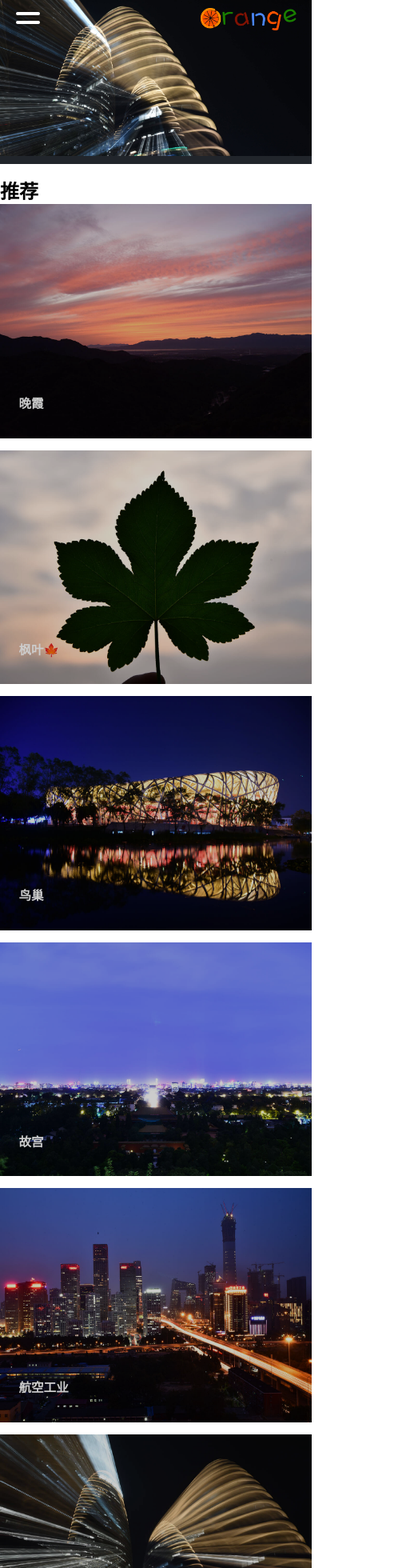
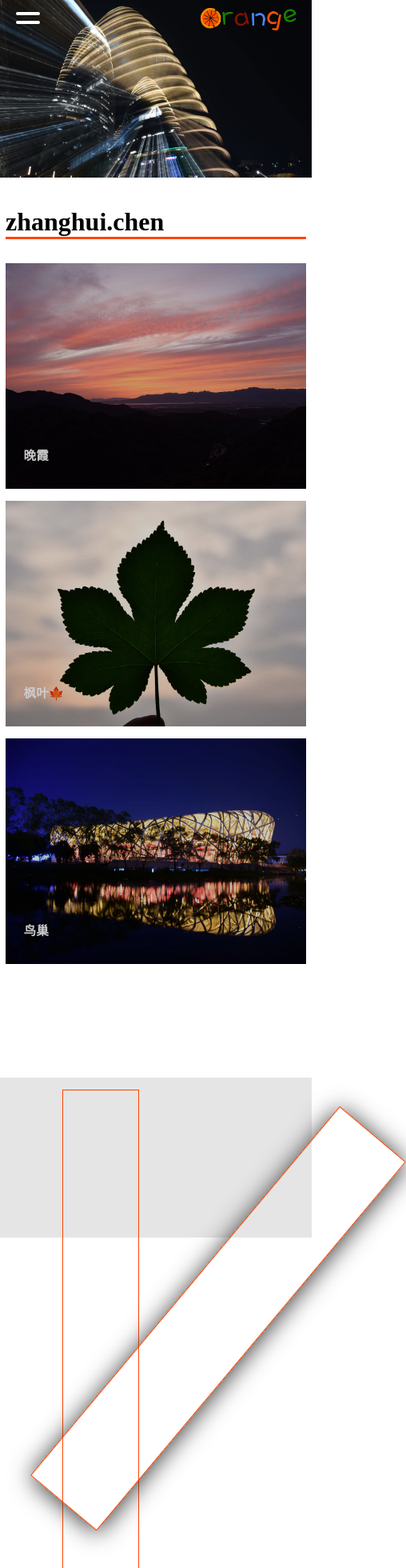
Before and after one commit to chen8000/orange, a React app: page /home in a window 390 px wide. Shown: the top 1960 px of the page at 80% size, 508 px wide, since content can reach past the window. Built offline with nearby package versions, Linux system fonts and the light colour scheme.

Commit message:
先这样吧

```diff
--- a/src/components/commonStyle/_$.scss
+++ b/src/components/commonStyle/_$.scss
@@ -8,3 +8,12 @@ $footerH:80px!default;
 
 // footer color
 $footerColor:#21252b;
+
+// logo color
+$Ncolor:#5585ec;
+$Rcolor:#3c7c21;
+$Acolor:#751e0f;
+$Gcolor:orangered;
+
+// 板块件的margin
+$PlateMargin:60px;
--- a/src/components/commonStyle/_mixin.scss
+++ b/src/components/commonStyle/_mixin.scss
@@ -31,6 +31,11 @@
     height : $h ;
 }
 
+// margin 左右居中
+@mixin marginCenter( $t:0 ){
+    margin:$t auto;
+}
+
 // 定位 上下左右居中  要求父元素有定位属性
 @mixin positionCenter( $type:absolute ){
     position: $type;
@@ -38,3 +43,17 @@
     left:50%;
     transform: translate(-50%, -50%);
 }
+
+// 定位左右居中
+@mixin positionLRcenter($type:absolute){
+    position: $type;
+    left:50%;
+    transform: translateX(-50%);
+}
+
+// 定位上下居中
+@mixin positionTBcenter($type:absolute){
+    position: $type;
+    top:50%;
+    transform: translateY(-50%);
+}
--- a/src/components/footer/index.jsx
+++ b/src/components/footer/index.jsx
@@ -8,7 +8,7 @@ class Footer extends Component {
     render(){
         return (
             <div className={ footStyle.footer }>
-                京ICP备18040656
+                京ICP备18040656号
             </div>
         )
     }
--- a/src/components/home/banner/index.jsx
+++ b/src/components/home/banner/index.jsx
@@ -1,25 +1,13 @@
 
 import React, { Component } from 'react'
 import style from './index.scss'
-
-// 占位组件
-import Placeholder from '../../commonComponents/placeholder'
 
 class Banner extends Component {
 
     render() {
         return (
             <div className={ style.banner }>
-
-                <Placeholder url={`/img/home/banner/placeholder.png`}/>
-
-                <div className={ style.fixedCase }>
-
-                    <Placeholder url={`/img/home/banner/placeholder.png`}/>
-
-                    <img className={ style.bannerBg } src="/img/home/banner/banner.jpg" alt=""/>
-
-                </div>
+                <img className={ style.bannerBg } src="/img/home/banner/banner.jpg" alt=""/>
             </div>
         )
     }
--- a/src/components/home/banner/index.scss
+++ b/src/components/home/banner/index.scss
@@ -1,7 +1,12 @@
 
 @import '../../commonStyle/commonSet';
 
+
 .banner{
+    img{
+        display: block;
+        @include wh(100%);
+    }
     .fixedCase{
         @include wh(100%);
         position:fixed;
@@ -16,10 +21,6 @@
             left:0;
 
         }
-
-        button{
-            @include positionCenter();
-        }
     }
 
 }
--- a/src/components/home/index.jsx
+++ b/src/components/home/index.jsx
@@ -5,6 +5,7 @@ import React, { Component } from 'react'
 // 引入子组件
 import Banner from './banner'
 import Todo from './todo'
+import StylePiece from './stylePiece'
 
 
 class Home extends Component {
@@ -14,6 +15,7 @@ class Home extends Component {
             <div>
                 <Banner />
                 <Todo />
+                <StylePiece />
             </div>
         )
     }
--- /dev/null
+++ b/src/components/home/stylePiece/index.jsx
@@ -0,0 +1,27 @@
+
+import React, { Component } from 'react'
+import style from './index.scss'
+
+class StylePiece extends Component{
+
+    render(){
+        return(
+            <div className={ style.stylePiece }>
+                <div className={ style.bg }></div>
+                <div className={ style.content }>
+                    {/* left图片 */}
+                    <div className={ style.leftImg }>
+
+                    </div>
+
+                    {/* right 图片 */}
+                    <div className={ style.rightImg }>
+
+                    </div>
+                </div>
+            </div>
+        )
+    }
+}
+
+export default StylePiece
--- /dev/null
+++ b/src/components/home/stylePiece/index.scss
@@ -0,0 +1,48 @@
+
+
+@import '../../commonStyle/commonSet';
+
+.stylePiece{
+    @include wh(100%);
+    position: relative;
+
+    margin:$PlateMargin*2 0 $PlateMargin 0;
+
+    .bg{
+        position: absolute;
+        top:0;
+        @include wh(100%, 200px);
+        @include bg(rgba(0,0,0,.1));
+    }
+    .content{
+        @include wh(60%);
+        @include marginCenter();
+        position: relative;
+        padding: 15px;
+
+
+        .leftImg{
+            @include wh(40%, 600px);
+            border:1px solid $Gcolor;
+        }
+        .rightImg{
+            @include wh(40%, 600px);
+
+            border: 1px solid $Gcolor;
+            position: absolute;
+            top:0;
+            right:0;
+            box-shadow:2px 2px 30px #333333;
+            transform: rotate(40deg);
+
+
+        }
+    }
+}
+
+
+/*-------------- 992 pad*/
+@media all and (max-width: 992px){}
+
+/*-------------- 767  phone*/
+@media all and (max-width: 767px){}
--- a/src/components/home/todo/index.jsx
+++ b/src/components/home/todo/index.jsx
@@ -14,10 +14,7 @@ class Todo extends Component {
             todo:[
                 {title:'晚霞', imgUrl:'/img/home/todo/todos1.jpg'},
                 {title:'枫叶🍁', imgUrl:'/img/home/todo/todos2.jpg'},
-                {title:'鸟巢', imgUrl:'/img/home/todo/todos3.jpg' },
-                {title:'故宫', imgUrl:'/img/home/todo/todos4.jpg'},
-                {title:'航空工业', imgUrl:'/img/home/todo/todos5.jpg'},
-                {title:'SOHO', imgUrl:'/img/home/todo/todos6.jpg'}
+                {title:'鸟巢', imgUrl:'/img/home/todo/todos3.jpg' }
             ]
         }
     }
@@ -25,7 +22,7 @@ class Todo extends Component {
     render(){
         return (
             <div className={ homeStyle.todo }>
-                <h2>推荐</h2>
+                <h1>zhanghui.chen</h1>
                 <ul>
                     {
                         this.state.todo.map((res, index) =>
--- a/src/components/home/todo/index.scss
+++ b/src/components/home/todo/index.scss
@@ -4,11 +4,20 @@
 
 
 .todo{
-    border-top:10px solid $footerColor;
+
     padding:15px;
     @include bg(white);
-    position: relative;
-    z-index:3;
+
+    &>h1{
+        margin:30px 0;
+        position: relative;
+
+        &:after{
+            @include PseudoBlock();
+            @include wh(100%, 3px);
+            @include bg($Gcolor);
+        }
+    }
 
     ul{
         list-style: none;
@@ -17,7 +26,7 @@
             float: left;
             position:relative;
 
-            @include wh(50%);
+            @include wh(33.3333%);
 
             .todos{
                 position:absolute;
@@ -25,7 +34,7 @@
                 left:0;
                 overflow: hidden;
 
-                @include wh(99%, 97.7%);
+                @include wh(100%, 100%);
 
                 img{
                     @include wh(100%);
@@ -69,12 +78,6 @@
                 }
 
             }
-            &:nth-child(2n){
-                .todos{
-                    left:inherit;
-                    right:0;
-                }
-            }
         }
 
         &:after{
@@ -89,7 +92,7 @@
 @media all and (max-width: 767px){
 
     .todo{
-        padding:15px 0 0 0;
+        padding:7px;
         ul {
             li{
                 left:0;
```
